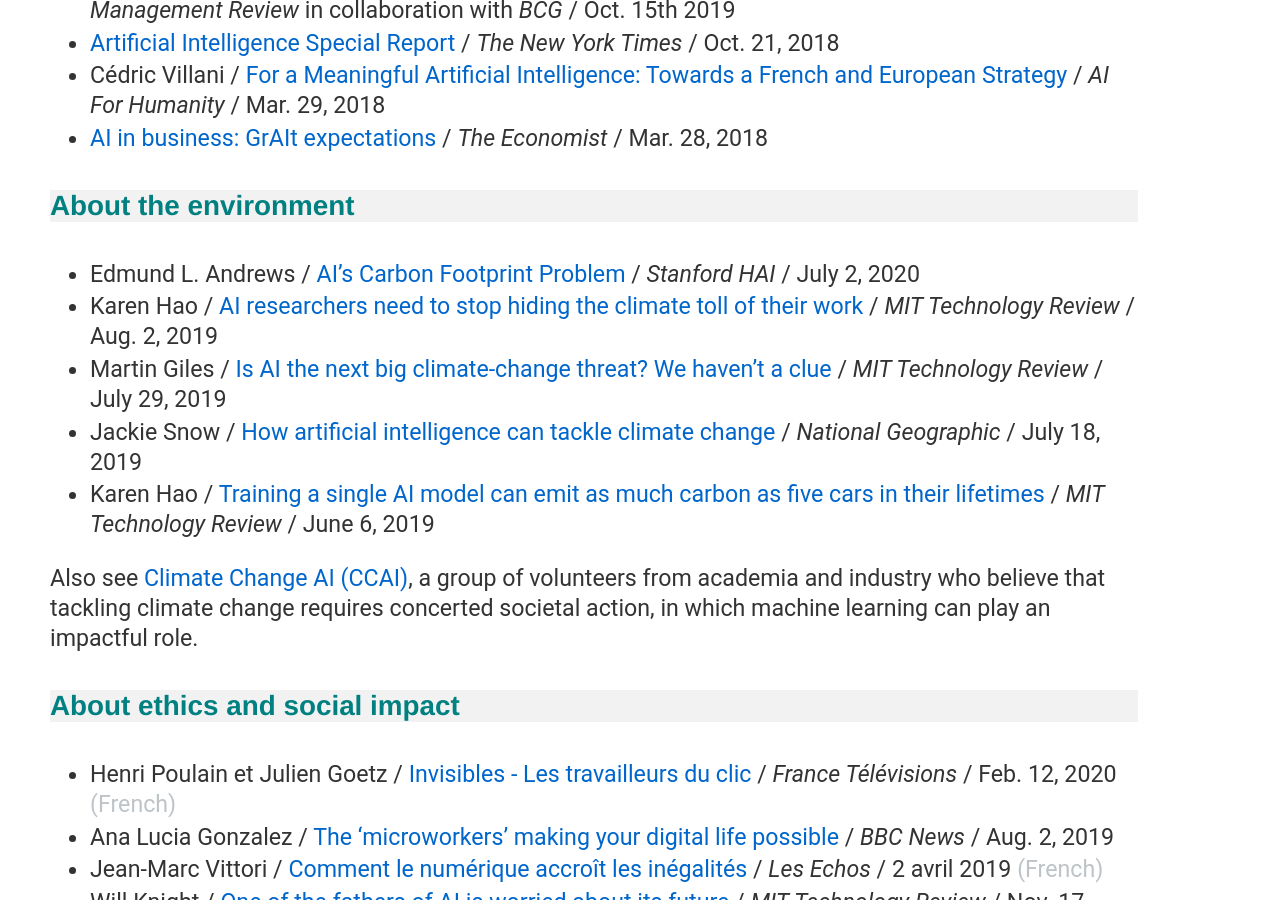
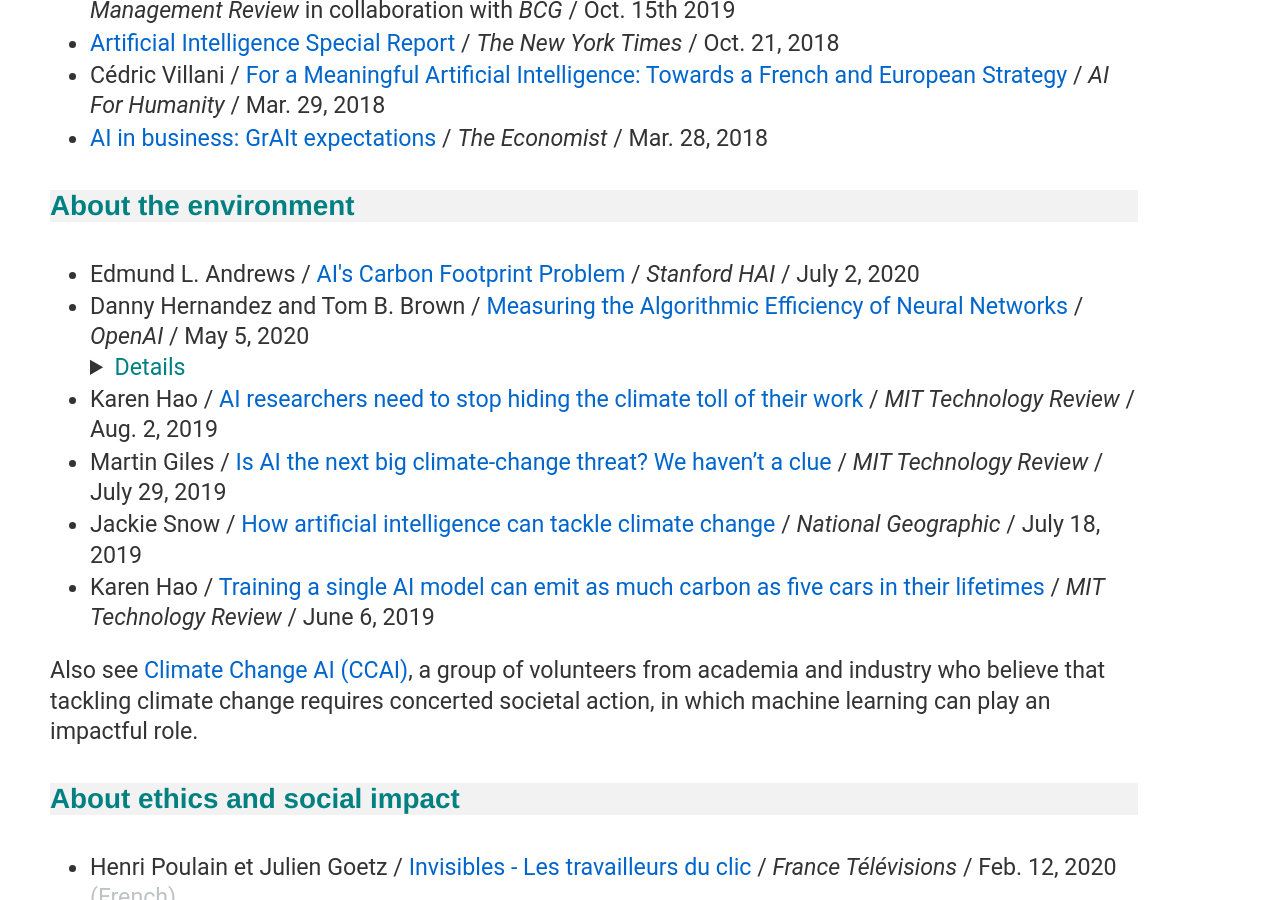
Before and after one commit to sylvaincom/sylvaincom.github.io, a Jekyll site: the page built from _posts/2019-08-09-articles.md, in a window 1280 px wide and 900 px high, scrolled down 1552 px. Built offline with Jekyll 4.4.1, drawn with Linux system fonts in a browser that asks for light colours; nearby versions of some CDN libraries.

Commit message:
[Content] Adding a reference on environement

```diff
--- a/_posts/2019-08-09-articles.md
+++ b/_posts/2019-08-09-articles.md
@@ -51,11 +51,15 @@
 <a name='environment'></a>
 #### About the environment
 
-* Edmund L. Andrews / [AI’s Carbon Footprint Problem](https://hai.stanford.edu/blog/ais-carbon-footprint-problem){:target="_blank"} / _Stanford HAI_ / July 2, 2020
-* Karen Hao / [AI researchers need to stop hiding the climate toll of their work](https://www.technologyreview.com/f/614056/ai-research-has-an-environment-climate-toll/){:target="_blank"} / _MIT Technology Review_ / Aug. 2, 2019
-* Martin Giles / [Is AI the next big climate-change threat? We haven’t a clue](https://www.technologyreview.com/s/614005/ai-computing-cloud-computing-microchips/){:target="_blank"} / _MIT Technology Review_ / July 29, 2019
-* Jackie Snow / [How artificial intelligence can tackle climate change](https://www.nationalgeographic.com/environment/2019/07/artificial-intelligence-climate-change/){:target="_blank"} / _National Geographic_ / July 18, 2019
-* Karen Hao / [Training a single AI model can emit as much carbon as five cars in their lifetimes](https://www.technologyreview.com/s/613630/training-a-single-ai-model-can-emit-as-much-carbon-as-five-cars-in-their-lifetimes/){:target="_blank"} / _MIT Technology Review_ / June 6, 2019
+<ul>
+	<li>Edmund L. Andrews / <a href="https://hai.stanford.edu/blog/ais-carbon-footprint-problem/" target="_blank">AI's Carbon Footprint Problem</a> / <i>Stanford HAI</i> / July 2, 2020</li>
+	<li> Danny Hernandez and Tom B. Brown / <a href="https://openai.com/blog/ai-and-efficiency/" target="_blank">Measuring the Algorithmic Efficiency of Neural Networks</a> / <i>OpenAI</i> / May 5, 2020
+	<details><summary><a style="color:#008080">Details</a></summary>"We're releasing an analysis showing that since 2012 the amount of compute needed to train a neural net to the same performance on ImageNet classification has been decreasing by a factor of 2 every 16 months. Compared to 2012, it now takes 44 times less compute to train a neural network to the level of AlexNet (by contrast, Moore’s Law would yield an 11x cost improvement over this period). Our results suggest that for AI tasks with high levels of recent investment, algorithmic progress has yielded more gains than classical hardware efficiency."</details></li>
+	<li>Karen Hao / <a href="https://www.technologyreview.com/2019/08/02/102832/ai-research-has-an-environment-climate-toll/" target="_blank">AI researchers need to stop hiding the climate toll of their work</a> / <i>MIT Technology Review</i> / Aug. 2, 2019</li>
+	<li>Martin Giles / <a href="https://www.technologyreview.com/2019/07/29/663/ai-computing-cloud-computing-microchips/" target="_blank">Is AI the next big climate-change threat? We haven’t a clue</a> / <i>MIT Technology Review</i> / July 29, 2019</li>
+	<li>Jackie Snow / <a href="https://www.nationalgeographic.com/environment/2019/07/artificial-intelligence-climate-change/" target="_blank">How artificial intelligence can tackle climate change</a> / <i>National Geographic</i> / July 18, 2019</li>
+	<li>Karen Hao / <a href="https://www.technologyreview.com/2019/06/06/239031/training-a-single-ai-model-can-emit-as-much-carbon-as-five-cars-in-their-lifetimes/" target="_blank">Training a single AI model can emit as much carbon as five cars in their lifetimes</a> / <i>MIT Technology Review</i> / June 6, 2019</li>
+</ul>
 
 Also see [Climate Change AI (CCAI)](https://www.climatechange.ai/about){:target="_blank"}, a group of volunteers from academia and industry who believe that tackling climate change requires concerted societal action, in which machine learning can play an impactful role.
 
```
